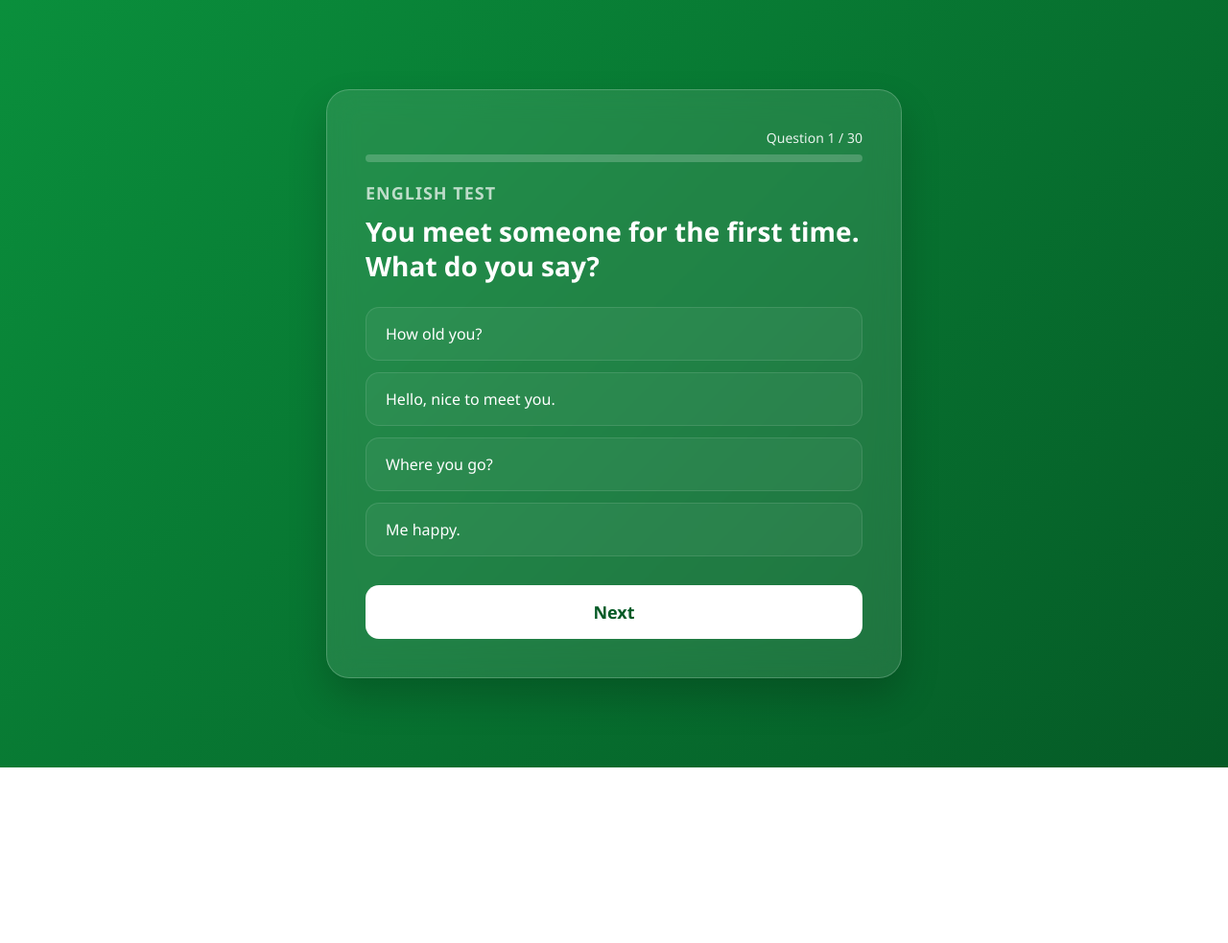
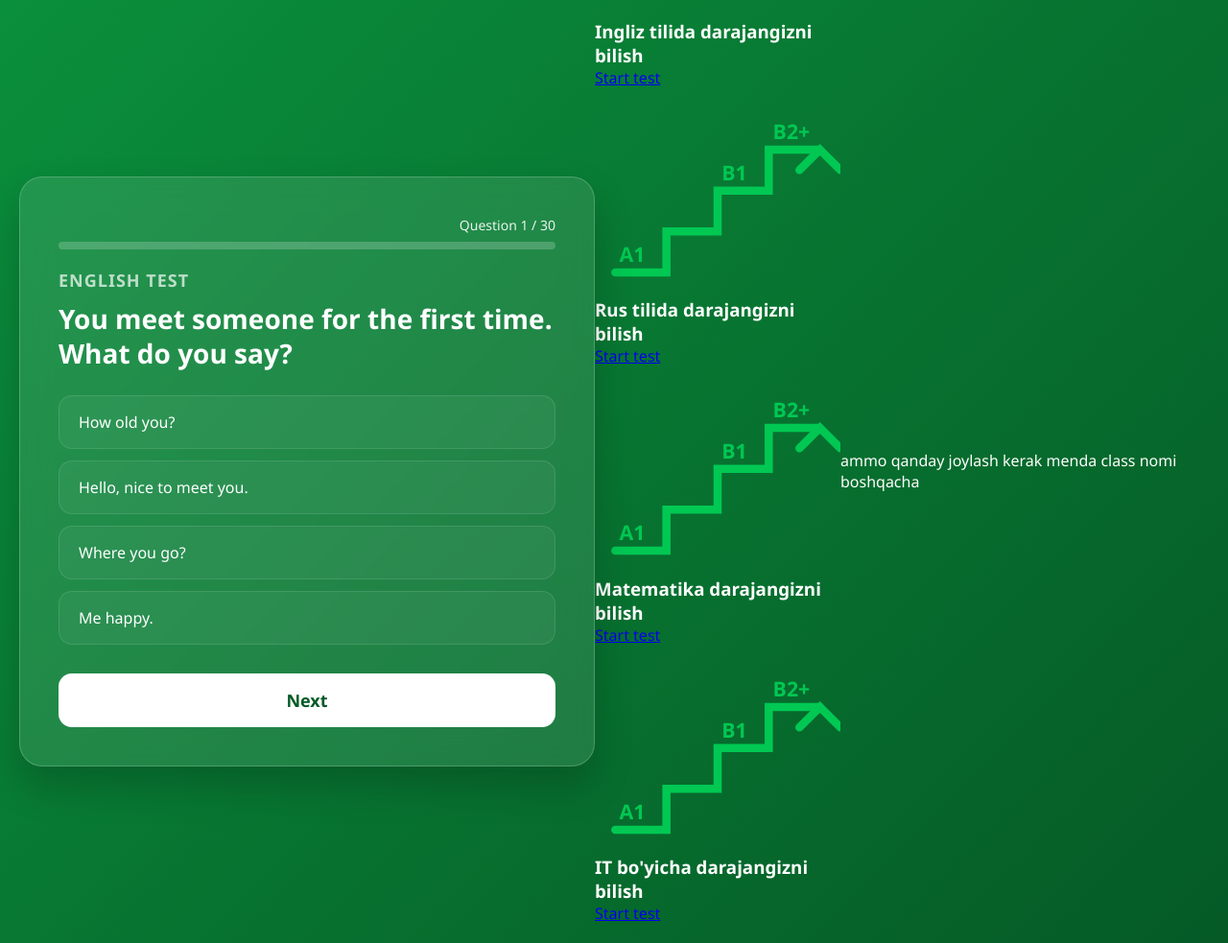
Before and after one commit to SirojiddinAhmedov/Sof-talim, a plain HTML site: page test.html in a window 1280 px wide. Shown: the whole page at 96% size. Before the commit the page ends 800 px from the top, so only its background shows below. Drawn offline with Linux system fonts and the light colour scheme.

Commit message:
back svg

```diff
--- a/test.html
+++ b/test.html
@@ -29,3 +29,74 @@
 <script type="module" src="/JS/test.js"></script>
 </body>
 </html>
+
+
+
+
+	<div id="uz-test-section-wrapper">
+				<div class="uz-test-grid-container">
+
+					<div class="uz-test-card-item">
+						<div class="uz-test-content-box">
+							<h3 class="uz-test-title">Ingliz tilida darajangizni bilish</h3>
+							<a href="HTML/engtest.html" class="uz-test-action-btn">Start test</a>
+
+						</div>
+						<div class="uz-test-visual-part">
+							<svg class="uz-test-icon-svg" viewBox="0 0 120 100" fill="none" xmlns="http://www.w3.org/2000/svg">
+								<path d="M10 90H35V70H60V50H85V30H110" stroke="#00c853" stroke-width="4" stroke-linecap="round"/>
+								<path d="M100 40L110 30L120 40" stroke="#00c853" stroke-width="4" stroke-linecap="round"/>
+								<text x="12" y="85" fill="#00c853" font-size="10" font-weight="bold">A1</text>
+								<text x="62" y="45" fill="#00c853" font-size="10" font-weight="bold">B1</text>
+								<text x="87" y="25" fill="#00c853" font-size="10" font-weight="bold">B2+</text>
+							</svg>
+						</div>
+					</div>
+
+					<div class="uz-test-card-item">
+						<div class="uz-test-content-box">
+							<h3 class="uz-test-title">Rus tilida darajangizni bilish</h3>
+							<a href="rustest.html" class="uz-test-action-btn">Start test</a>
+						</div>
+						<div class="uz-test-visual-part">
+							<svg class="uz-test-icon-svg" viewBox="0 0 120 100" fill="none" xmlns="http://www.w3.org/2000/svg">
+								<path d="M10 90H35V70H60V50H85V30H110" stroke="#00c853" stroke-width="4" stroke-linecap="round"/>
+								<path d="M100 40L110 30L120 40" stroke="#00c853" stroke-width="4" stroke-linecap="round"/>
+								<text x="12" y="85" fill="#00c853" font-size="10" font-weight="bold">A1</text>
+								<text x="62" y="45" fill="#00c853" font-size="10" font-weight="bold">B1</text>
+								<text x="87" y="25" fill="#00c853" font-size="10" font-weight="bold">B2+</text>
+							</svg>
+						</div>
+					</div>
+
+					<div class="uz-test-card-item">
+						<div class="uz-test-content-box">
+							<h3 class="uz-test-title">Matematika darajangizni bilish</h3>
+							<a href="mathtest.html" class="uz-test-action-btn">Start test</a>
+						</div>
+						<div class="uz-test-visual-part">
+							<svg class="uz-test-icon-svg" viewBox="0 0 120 100" fill="none" xmlns="http://www.w3.org/2000/svg">
+								<path d="M10 90H35V70H60V50H85V30H110" stroke="#00c853" stroke-width="4" stroke-linecap="round"/>
+								<path d="M100 40L110 30L120 40" stroke="#00c853" stroke-width="4" stroke-linecap="round"/>
+								<text x="12" y="85" fill="#00c853" font-size="10" font-weight="bold">A1</text>
+								<text x="62" y="45" fill="#00c853" font-size="10" font-weight="bold">B1</text>
+								<text x="87" y="25" fill="#00c853" font-size="10" font-weight="bold">B2+</text>
+							</svg>
+						</div>
+					</div>
+
+					<div class="uz-test-card-item">
+						<div class="uz-test-content-box">
+							<h3 class="uz-test-title">IT bo'yicha darajangizni bilish</h3>
+							<a href="ittest.html" class="uz-test-action-btn">Start test</a>
+						</div>
+						<div class="uz-test-visual-part">
+
+						</div>
+					</div>
+
+				</div>
+			</div>
+
+
+ammo qanday joylash kerak menda class nomi boshqacha
```
Also changed, not shown: index.html (+28 -0 lines).
